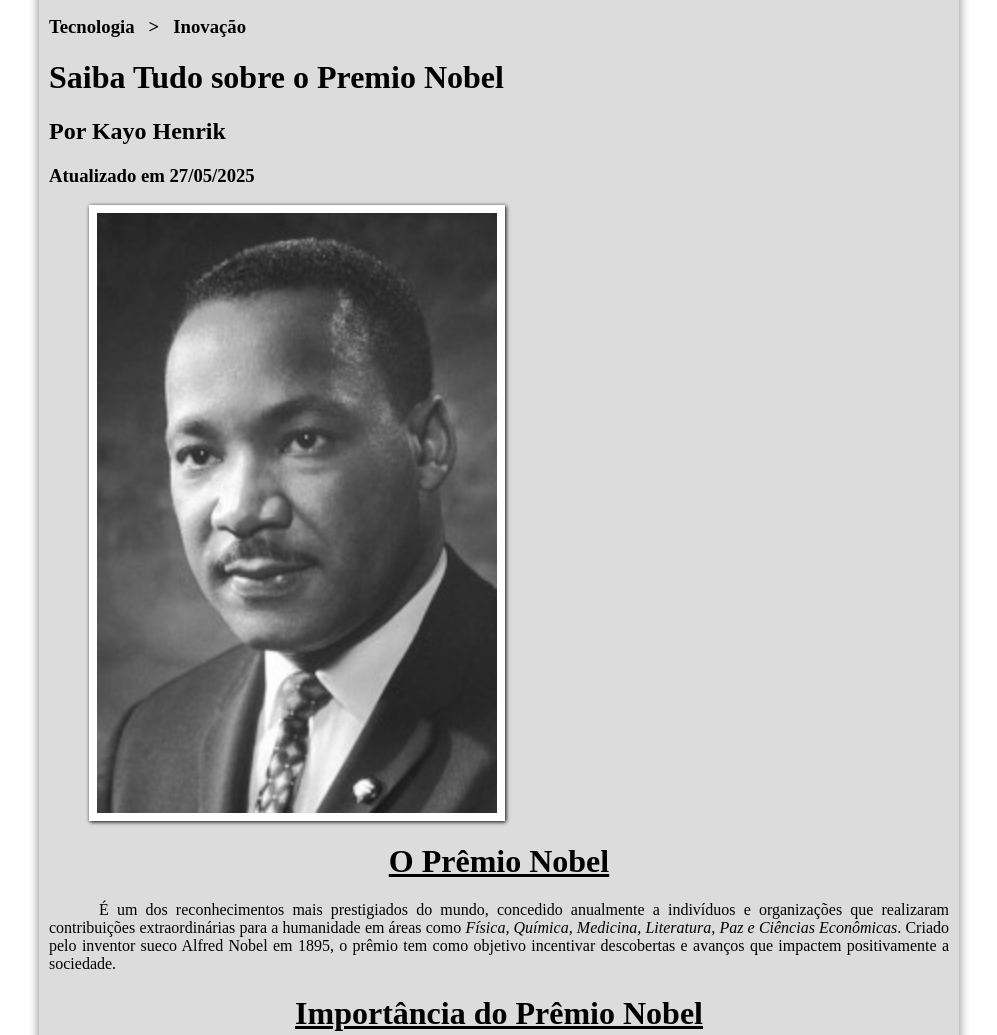
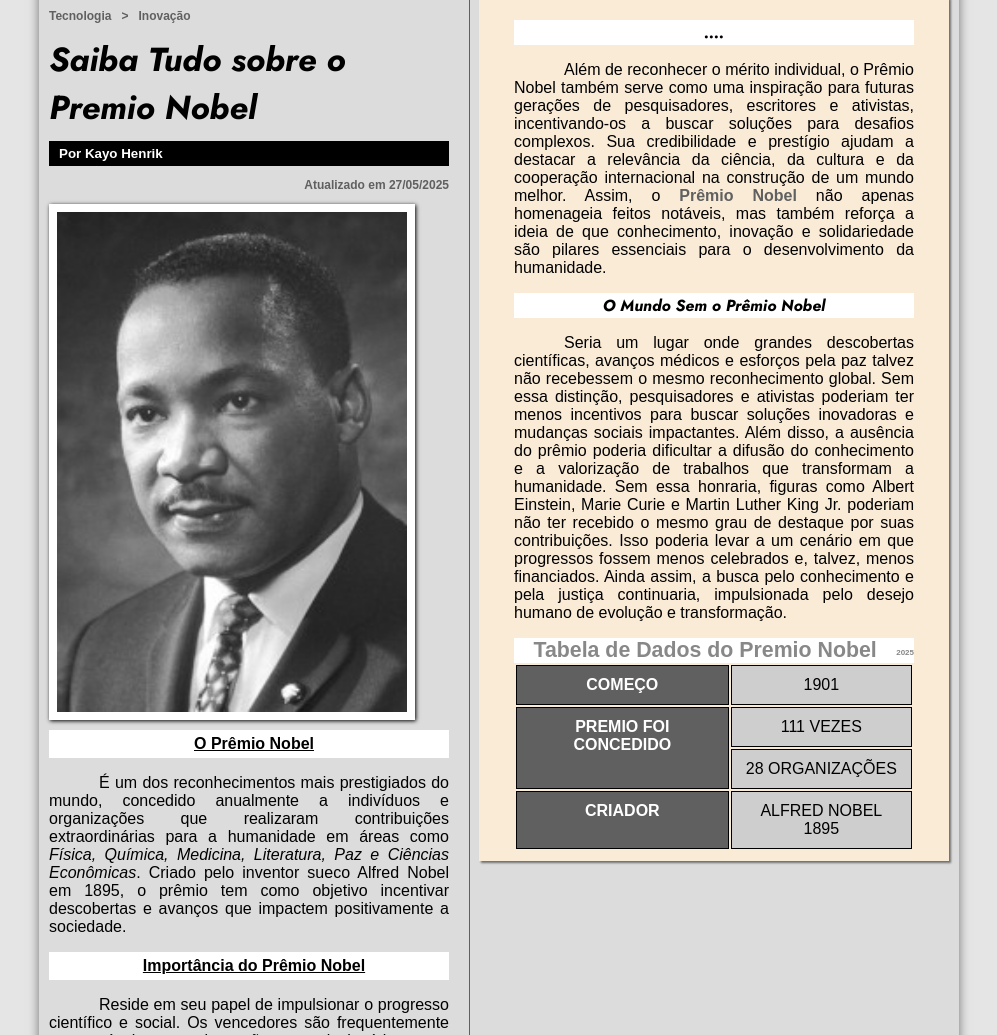
Before and after one commit to KayoM84/My-cod-Html, a plain HTML site: page index.html in a window 1280 px wide. Shown: the part 314-1349 px from the top of the page, without its empty margins (141-1138 px from the left). Drawn offline with Linux system fonts and the light colour scheme.

Commit message:
Add files via upload

```diff
--- a/index.html
+++ b/index.html
@@ -30,27 +30,34 @@
     </header>
 
 
+
+  <section id="corpo">
+
+    <article id="noticia-principal">
+
+      <header id="cabecalho-artigo">
       <hgroup>
       <h3>Tecnologia &nbsp; > &nbsp; Inovação</h3>
       <h1>Saiba Tudo sobre o Premio Nobel</h1>
       <h2>Por Kayo Henrik</h2>
-    <h3>Atualizado em 27/05/2025</h3>
+      <h3 class="direita">Atualizado em 27/05/2025</h3>
       </hgroup>
+      </header>
 
 
     <figure class="foto-legenda">
       <a href="https://pt.wikipedia.org/wiki/Martin_Luther_King_Jr." target="_blank"><img src="_Imagens/Martin_Luther_King,_Jr..jpg"></a>
 
       <figcaption>
-        <h3 style="text-align: center; text-shadow:  2px 2px black; font-family: arial;" >Martin Luther King</h3>
-        <p style="text-align: center; font-family: arial; text-align: justify; text-shadow: 2px 2px 2px black;" >Martin Luther King Jr ganhou o Prêmio Nobel da Paz em 1964 por sua liderança no movimento pelos direitos
+        <h3 style="text-align: center; text-shadow:  2px 2px black; font-family: arial; margin-top: -5px;" >Martin Luther King</h3>
+        <p style="text-align: center; font-family: arial; text-align: justify; text-shadow: 2px 2px 2px black;" >Ganhou o Prêmio Nobel da Paz em 1964 por sua liderança no movimento pelos direitos
         civis nos Estados Unidos, que lutava contra a segregação racial e a injustiça social através de métodos pacíficos.
-        Ele foi reconhecido por sua defesa dos direitos dos afro-americanos e sua luta pela igualdade racial e racial, com base na não violência</p>
+        Ele foi reconhecido por sua defesa dos direitos dos afro-americanos e sua luta pela igualdade racial e racial, com base na não violência.</p>
       </figcaption>
     </figure>
 
 
-    <h1 style="text-align: center;"><u>O Prêmio Nobel</u></h1>
+        <h2 style="text-align: center;"><u>O Prêmio Nobel</u></h2>
         <p style="text-align: justify; text-indent: 50px;"> É um dos reconhecimentos mais prestigiados do mundo,
     concedido anualmente a indivíduos e organizações que realizaram
     contribuições extraordinárias para a humanidade em áreas como <i>Física,
@@ -59,7 +66,7 @@
     descobertas e avanços que impactem positivamente a sociedade.</p>
 
 
-    <h1 style=" text-align: center;"><span style="text-decoration: underline;"> Importância do Prêmio Nobel</span></h1>
+        <h2 style=" text-align: center;"><span style="text-decoration: underline;"> Importância do Prêmio Nobel</span></h2>
         <p style="text-align: justify;">Reside em seu papel de impulsionar o progresso científico e
     social. Os vencedores são frequentemente responsáveis por inovações
     revolucionárias que melhoram a vida das pessoas, como avanços médicos que
@@ -69,21 +76,45 @@
 
 
 
+    </article>
+  </section>
 
-    <h1 style="text-align: left;">....</h1>
+<aside id="lateral">
+
+    <h2 style="text-align: center;">....</h2>
     <p style="text-align: justify;">Além de reconhecer o mérito individual, o Prêmio Nobel também serve como uma inspiração para futuras gerações de
     pesquisadores, escritores e ativistas, incentivando-os a buscar soluções para desafios complexos. Sua credibilidade e
     prestígio ajudam a destacar a relevância da ciência, da cultura e da cooperação internacional na construção de um mundo
     melhor.
 
+
+
     Assim, o <a href="https://pt.wikipedia.org/wiki/Laureados_com_o_Nobel" target="_blank"><b>Prêmio Nobel</b></a> não apenas homenageia feitos notáveis, mas também reforça a ideia de que conhecimento, inovação e
     solidariedade são pilares essenciais para o desenvolvimento da humanidade.</p>
 
-
-    <p id="Simb">Simbolos teste
-      &lt; &gt; &le; &ge; &pound; &yen; &euro; &copy; &reg; &trade; &permil; &real; &times; &radic; &ne; &lambda; &omega; &larr; &rarr;  &darr; &harr; &uarr;
+    <h2>O Mundo Sem o Prêmio Nobel</h2>
+    <p>Seria um lugar onde grandes descobertas científicas, avanços médicos e esforços pela paz talvez não recebessem o mesmo reconhecimento global. Sem essa distinção, pesquisadores e ativistas poderiam ter menos incentivos para buscar soluções inovadoras e mudanças sociais impactantes. Além disso, a ausência do prêmio poderia dificultar a difusão do conhecimento e a valorização de trabalhos que transformam a humanidade.
+    Sem essa honraria, figuras como Albert Einstein, Marie Curie e Martin Luther King Jr. poderiam não ter recebido o mesmo grau de destaque por suas contribuições. Isso poderia levar a um cenário em que progressos fossem menos celebrados e, talvez, menos financiados. Ainda assim, a busca pelo conhecimento e pela justiça continuaria, impulsionada pelo desejo humano de evolução e transformação.
     </p>
 
+<table id="tabelaspec">
+
+<caption>Tabela de Dados do Premio Nobel <span>2025</span></caption>
+
+<tr><td class="ce">COMEÇO</td> <td class="cd">1901</td></tr>
+<tr><td class="ce" rowspan="2">PREMIO FOI CONCEDIDO</td> <td class="cd">111 VEZES</td></tr>
+<tr><td class="cd">28 ORGANIZAÇÕES</td></tr>
+<tr><td class="ce">CRIADOR</td> <td class="cd">ALFRED NOBEL 1895</td></tr>
+
+
+</table>
+
+
+
+</aside>
+<footer id="rodape">
+<p>Copyright &copy; 2025 - By Kayo Henrik <br>Visual | HTML</p>
+</footer>
   </div>
 </body>
 </html>
@@ -91,5 +122,7 @@
 
 
 
-
+<p id="Simb">Simbolos teste
+  &lt; &gt; &le; &ge; &pound; &yen; &euro; &copy; &reg; &trade; &permil; &real; &times; &radic; &ne; &lambda; &omega; &larr; &rarr;  &darr; &harr; &uarr;
+</p>
 //WBR é usado para quebra de palaras enquanto &shy; quebra ela por cilabas
--- a/style.css
+++ b/style.css
@@ -1,5 +1,8 @@
 @charset "UFT-8";
-
+@font-face {
+    font-family: 'Fontelogo';
+    src: url("_fonts/Jost/Jost-Italic-VariableFont_wght.ttf");
+}
 #Simb {
     font-family: arial;
     font-size: 25px;
@@ -9,7 +12,9 @@
 }
 
 body {
-    color: black
+    font-family: arial, sans-serif;
+    color: black;
+    background-color: rgba(0,0,0,.1);
 }
 
 div#interface{
@@ -26,6 +31,15 @@ p {
 
 }
 
+a {
+    color: #606060;
+    text-decoration: none;
+}
+
+a:hover {
+    text-decoration: underline;
+}
+
 header#cabecalho img#icone {
     position: absolute;
     left: 900px;
@@ -40,7 +54,7 @@ header#cabecalho {
 }
 
 header#cabecalho h1 {
-    font-family: arial, sans-serif;
+    font-family: 'Fontelogo', sans-serif;
     font-size: 30pt;
     color: #606060;
     text-align: left;
@@ -63,17 +77,17 @@ header#cabecalho h2{
 
 
 
-
-
 /* fORMATAÇÃO DE IMAGENS */
 
 figure.foto-legenda {
 
         border: 8px solid white;
         box-shadow: 1px 1px 4px black;
-        width: 400px;
-        height: 600px;
+        width: 350px;
+        height: 500px;
         position: relative;
+        margin: 0px;
+
 }
 
 figure.foto-legenda img {
@@ -111,8 +125,8 @@ figure.foto-legenda:hover figcaption{
 }
 
 figure.foto-legenda:hover {
-    width: 416px;
-    height: 616px;
+    width: 350px;
+    height: 530px;
 
 }
 
@@ -156,6 +170,136 @@ nav#menu a:hover {
     text-decoration: underline;
 }
 
+
+
+/* Tabela */
+
+tabela#tabelaspec {
+    border: 1px solid black;
+    border-spacing: 0px;
+    margin-left: auto;
+    margin-right: auto;
+
+}
+
+table#tabelaspec td {
+    border: 1px solid black;
+    padding: 10px;
+    text-align: center;
+    vertical-align: middle;
+}
+
+table#tabelaspec td.ce {
+    color: #fff;
+    background-color: #606060;
+    vertical-align: top;
+    font-weight: bold;
+}
+
+table#tabelaspec td.cd {
+    background-color: #cecece;
+}
+
+table#tabelaspec caption {
+    color: #888888;
+    font-size: 16pt;
+    font-weight: bolder;
+    background-color: white;
+}
+
+table#tabelaspec caption span {
+    display: block;
+    float: right;
+    color: #888888;
+    font-size: 8px;
+    margin-top: 10px;
+}
+
+
+
+/* Section | Asside | Footer */
+
+
+section#corpo {
+    display: block;
+    width: 400px;
+    float: left;
+    border-right: 1px solid #606060;
+    padding-right: 20px;
+    padding-right: 20px;
+}
+
+header#cabecalho-artigo h1{
+    font-family: 'FonteLogo';
+    font-size: 25pt;
+    color: black;
+    margin-top: 0px;
+    margin-bottom: 0px;
+
+
+}
+
+header#cabecalho-artigo h2 {
+    font-size: 10pt !important;
+    background-color: black !important;
+    color: white !important;
+    margin-bottom: 0px;
+}
+
+header#cabecalho-artigo h3{
+    font-size: 12px;
+    color: #606060;
+
+}
+article#noticia-principal h2 {
+    font-size: 12pt;
+    color: black;
+    background-color: white;
+    padding: 5px 0px 5px 10px;
+    margin: 10px 0px 10px 0px;
+
+}
+
+.direita {
+    text-align: right;
+}
+
+aside#lateral {
+    display: block;
+    width: 400px;
+    float: right;
+    background-color: antiquewhite;
+    padding: 10px 35px 10px 35px;
+    box-shadow: 2px 2px 2px rgba(0,0,0,.5);
+    text-align: center;
+
+
+}
+
+aside#lateral h1 {
+    font-family: 'FonteLogo', sans-serif;
+    font-size: 12pt;
+    color: #606060;
+}
+
+aside#lateral h2 {
+    background-color: white;
+    font-size: 12pt;
+    padding: 1px;
+    font-family: 'FonteLogo', sans-serif;
+}
+
+footer#rodape {
+    clear: both;
+    border-top: 1px solid #606060;
+}
+
+footer#rodape p {
+    text-align: center;
+}
+
+
+
 /* Fale Conosco.html*/
 
 .Fale-conosco-pagina2 {
@@ -165,7 +309,21 @@ nav#menu a:hover {
 
 }
 
-.formulario{
-    width: 50%;
-    height: 50%;
+fieldset#formulario{
+    width: 730px;
+    height: 100%;
+    padding: 10px;
+    margin: 10px auto 10px 0px;
+    border: 2px solid gray;
+    box-shadow: 1px 1px 1px 1px black;
 }
+
+fieldset#formulario label {
+    color: green;
+    font-family: 'Fontelogo';
+    text-shadow: 1px 1px 1px 1px black;
+}
+.Tabela{
+    width: 70px;
+    height: 100px;
+}
```
Also changed, not shown: JavaS/newjsfile2.html (added, +20 -0 lines), JavaS/newjsfire.html (added, +18 -0 lines), indexFale.html (+12 -11 lines), _Imagens/LampadaApagada.png (added), _Imagens/lampadaAcesaN.png (added). Lines whose indentation alone changed are shown as unchanged.
